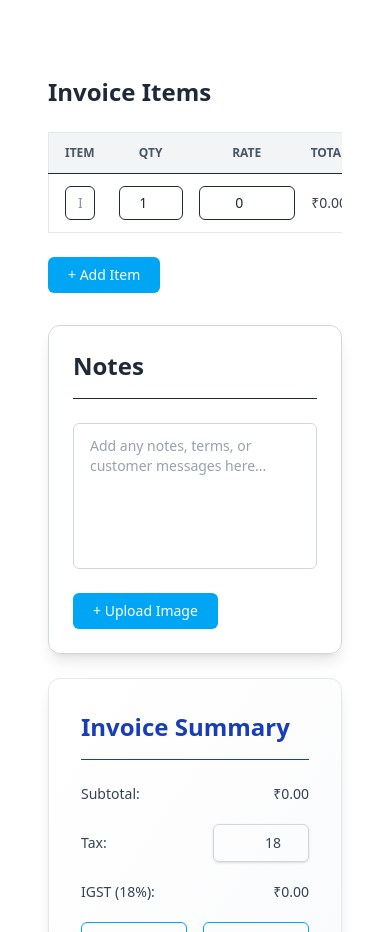
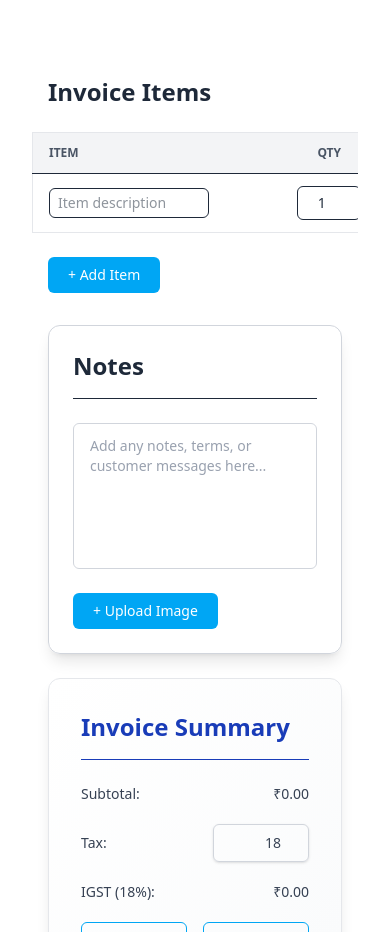
Before and after one commit to Mruganksha/Invoice-Generator, a React (Vite) app in the folder frontend/: page / in a window 390 px wide. Shown: the part 2000-2932 px from the top of the page. Built offline with nearby package versions, Linux system fonts and the light colour scheme.

Commit message:
Update ItemTable.jsx

```diff
--- a/frontend/src/components/ItemTable.jsx
+++ b/frontend/src/components/ItemTable.jsx
@@ -38,8 +38,8 @@ const ItemTable = ({ items, setItems, labels, currency }) => {
         {labels.invoiceItems}
       </h2>
 
-      <div className="overflow-x-auto">
-        <table className="min-w-full text-sm text-gray-800 border border-gray-200 rounded-md">
+      <div className="overflow-x-auto -mx-4 sm:mx-0">
+        <table className="min-w-[640px] sm:min-w-full text-sm text-gray-800 border border-gray-200 rounded-md">
           <thead className="bg-gray-100 text-gray-600 uppercase text-xs border-b">
             <tr>
               <th className="text-left py-3 px-4">{labels.item}</th>
@@ -62,7 +62,7 @@ const ItemTable = ({ items, setItems, labels, currency }) => {
                     onChange={(e) =>
                       handleChange(index, "name", e.target.value)
                     }
-                    className="w-full px-3 py-1.5 border rounded-md focus:outline-none focus:ring-2 focus:ring-blue-500"
+                    className="w-40 sm:w-full px-2 py-1 border rounded-md text-sm focus:outline-none focus:ring-2 focus:ring-blue-500"
                     placeholder={labels.itemPlaceholder}
                   />
                 </td>
```
